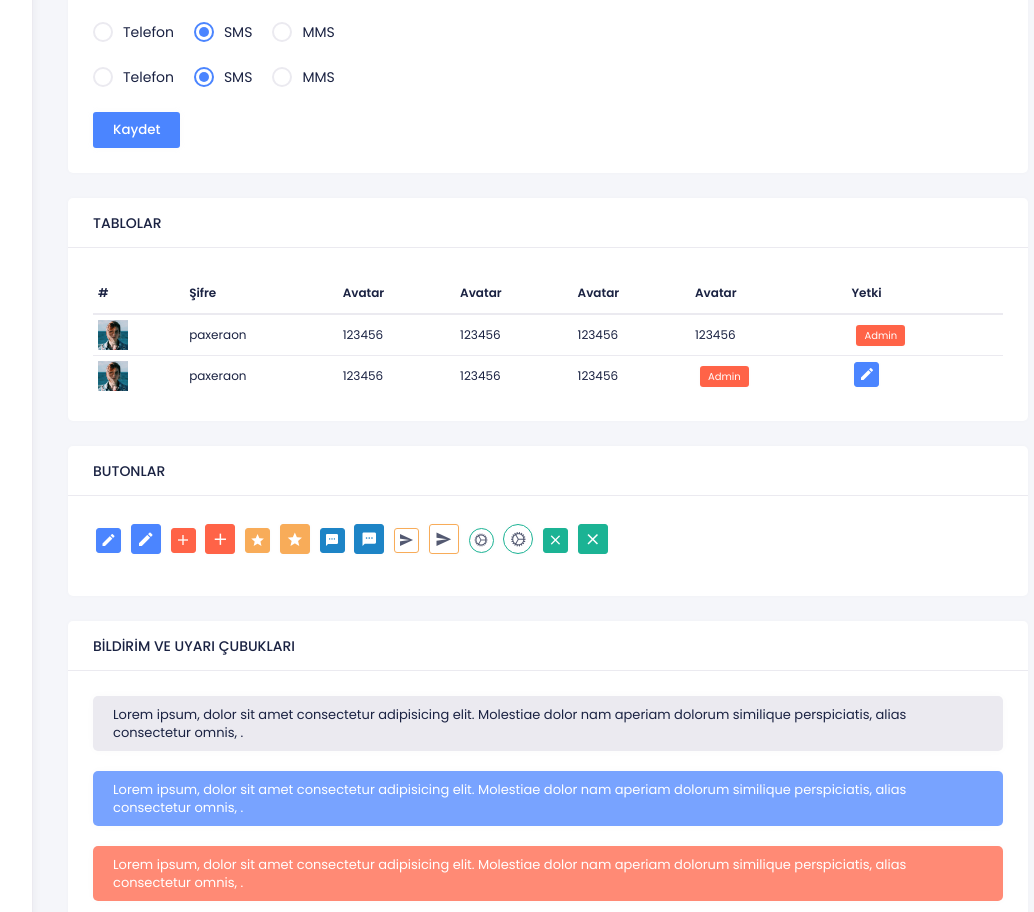
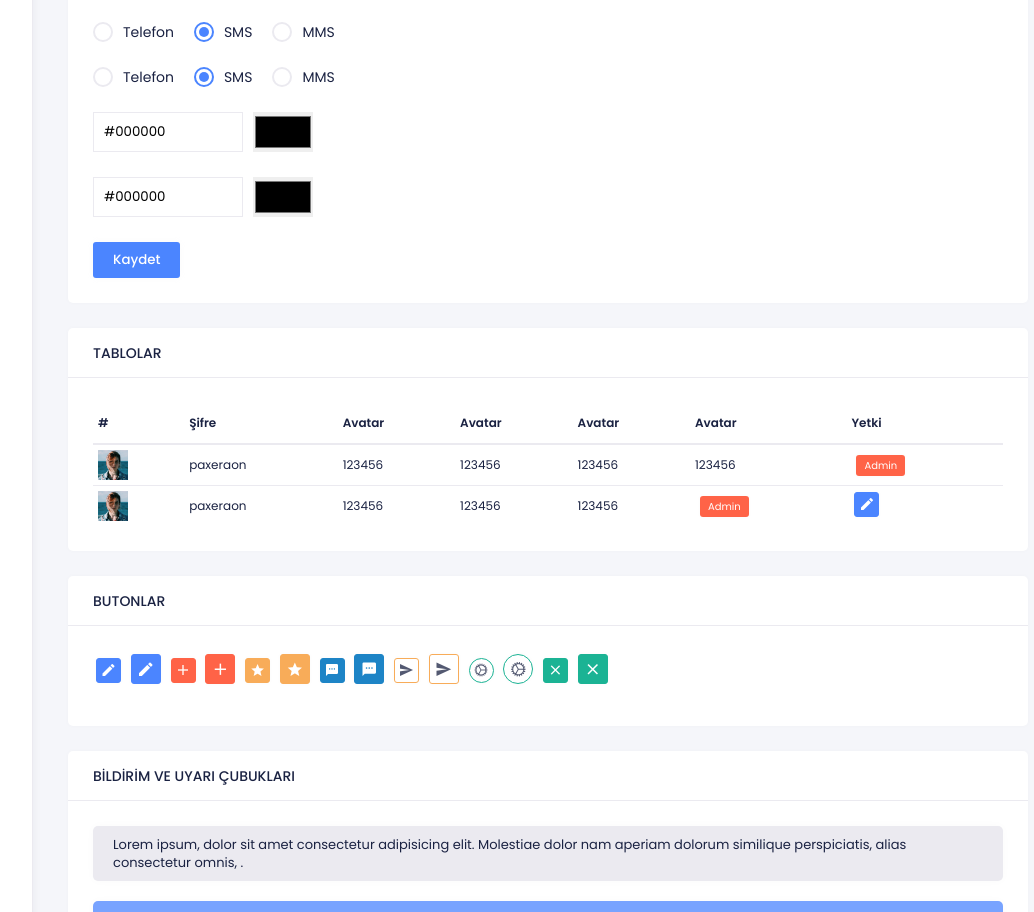
Before and after one commit to nazifcand/admin-panel-html, a plain HTML site: page index-page.html in a window 1280 px wide. Shown: the part 1936-2848 px from the top of the page, without its empty margins (217-1251 px from the left). Drawn offline with nearby package versions, Linux system fonts and the light colour scheme.

Commit message:
added color palette

```diff
--- a/index-page.html
+++ b/index-page.html
@@ -307,6 +307,20 @@
             </div>
 
             <div class="group">
+              <div class="color-palette">
+                <input type="text" name="category_color" class="color-hex" value="#000000">
+                <input type="color" id="">
+              </div>
+            </div>
+
+            <div class="group">
+              <div class="color-palette">
+                <input type="text" name="category_color2" class="color-hex" value="#000000">
+                <input type="color" id="">
+              </div>
+            </div>
+
+            <div class="group">
               <input type="submit" name="" value="Kaydet">
             </div>
 
--- a/js/main.js
+++ b/js/main.js
@@ -110,3 +110,13 @@ document.addEventListener('click', (e) => {
     overlay.style.display = 'none';
   }
 });
+
+/* Color Palette */
+
+const colors = document.querySelectorAll('input[type="color"]');
+const hex_colors = document.querySelectorAll('.color-hex');
+colors.forEach((color, index) => {
+  color.addEventListener('change', (e) => {
+    hex_colors[index].value = e.target.value;
+  });
+});
--- a/sass/main.scss
+++ b/sass/main.scss
@@ -457,6 +457,26 @@ form {
     }
     &.fd-row {
       flex-direction: row;
+    }
+  }
+
+  .color-palette {
+    position: relative;
+    input {
+      &[type='text'] {
+        width: 150px;
+      }
+      &[type='color'] {
+        width: 60px;
+        height: 40px;
+        border: none;
+        position: absolute;
+        margin: 0;
+        margin-left: 10px;
+        padding: 0;
+        box-sizing: border-box;
+        cursor: pointer;
+      }
     }
   }
 
```
Also changed, not shown: css/main.css, 2 other files.
